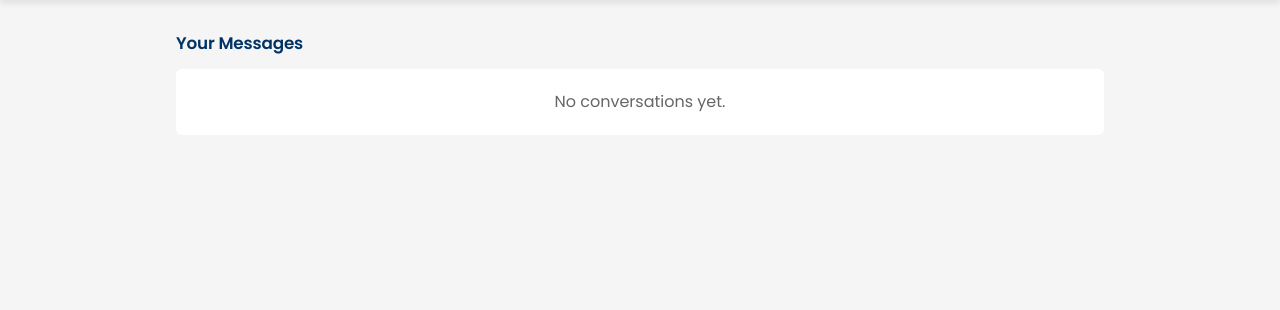
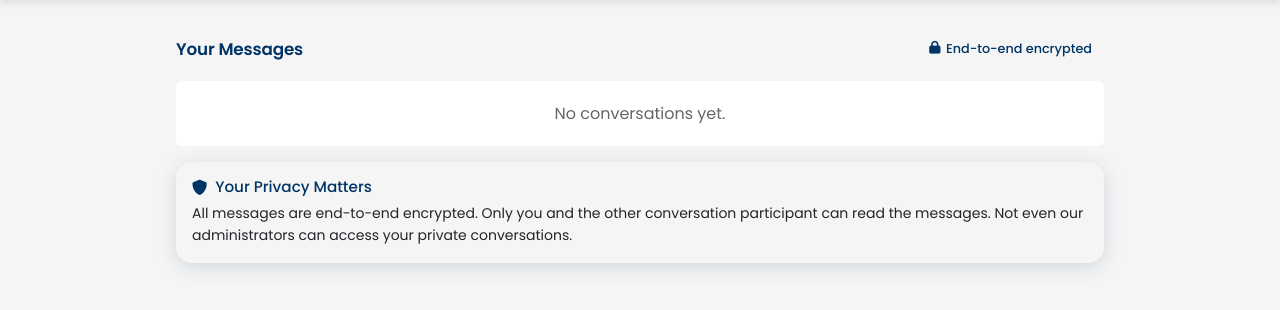
Before and after one commit to OpenSell-Creator/OpenSellRepo, a Django app: page /inbox/ in a window 1280 px wide. Shown: the part 86-396 px from the top of the page. Run offline with Django 5.2, Linux system fonts and the light colour scheme; the visitor is signed in with stand-in values (Sample User, id 1); data that the repository does not hold is empty; some libraries are stand-ins or nearby versions.

Commit message:
add encryption info to the templates
add encryption info to the templates for trust

```diff
--- a/templates/messages/inbox.html
+++ b/templates/messages/inbox.html
@@ -1,8 +1,13 @@
 {% extends 'messages/base.html' %}
-
 {% block messages_content %}
-    <h4 class="mb-3 inbox-title">Your Messages</h4>
+<div class="d-flex justify-content-between align-items-center mb-3">
+<h4 class="inbox-title">Your Messages</h4>
+<div class="encryption-badge">
+<i class="fas fa-lock"></i> End-to-end encrypted
+</div>
+</div>
 {% for conversation in page_obj %}
+    {% with last_message=conversation.get_last_message %}
     <div class="conversation-card card mb-3">
         <a href="{% url 'conversation_detail' conversation.id %}" class="text-decoration-none conversation-link">
             <div class="card-body">
@@ -22,24 +27,31 @@
                             <span class="badge unread-badge rounded-pill">{{ conversation.unread_count }}</span>
                         {% endif %}
                         <small class="conversation-date d-block">{{ conversation.updated_at|date:"M d, Y" }}</small>
-                            {% if conversation.messages.exists %}
-                                {% with last_message=conversation.messages.last %}
+                        {% if last_message %}
                             <small class="conversation-preview text-truncate d-block" style="max-width: 200px;">
-                                        {{ last_message.content }}
+                                <i class="fas fa-lock-alt encryption-icon"></i> {{ last_message.content }}
                             </small>
-                                {% endwith %}
                         {% endif %}
                     </div>
                 </div>
             </div>
         </a>
     </div>
+    {% endwith %}
 {% empty %}
     <div class="empty-state text-center p-4 rounded">
         <p class="mb-0">No conversations yet.</p>
     </div>
 {% endfor %}
 
+<div class="encryption-info-card mt-3 mb-4">
+    <div class="card">
+        <div class="card-body">
+            <h6 class="card-title"><i class="fas fa-shield-alt"></i> Your Privacy Matters</h6>
+            <p class="card-text small">All messages are end-to-end encrypted. Only you and the other conversation participant can read the messages. Not even our administrators can access your private conversations.</p>
+        </div>
+    </div>
+</div>
 {% if page_obj.has_other_pages %}
 <nav aria-label="Conversations pagination" class="mt-4">
     <ul class="pagination justify-content-center">
@@ -51,7 +63,6 @@
                 <a class="page-link" href="?page={{ page_obj.previous_page_number }}">Previous</a>
             </li>
         {% endif %}
-
     <li class="page-item disabled">
         <span class="page-link">Page {{ page_obj.number }} of {{ page_obj.paginator.num_pages }}</span>
     </li>
@@ -67,13 +78,49 @@
 </ul>
 </nav>
 {% endif %}
+<style>
+    /* Encryption Badge & Info */
+    .encryption-badge {
+        background-color: rgba(var(--primary-rgb), 0.1);
+        color: var(--primary-color);
+        padding: 0.35rem 0.75rem;
+        border-radius: 1rem;
+        font-size: var(--font-size-sm);
+        font-weight: 500;
+        display: flex;
+        align-items: center;
+        gap: 0.35rem;
+    }
 
-<style>
+    .encryption-icon {
+        font-size: 10px;
+        opacity: 0.7;
+        margin-right: 3px;
+    }
+
+    .encryption-info-card {
+        border-radius: var(--radius-md);
+    }
+
+    .encryption-info-card .card {
+        border-color: var(--primary-color);
+        background-color: rgba(var(--primary-rgb), 0.05);
+    }
+
+    .encryption-info-card .card-title {
+        color: var(--primary-color);
+        font-size: 0.95rem;
+        display: flex;
+        align-items: center;
+        gap: 0.5rem;
+    }
+
     /* Inbox Title */
     .inbox-title {
         color: var(--text-primary);
         font-weight: 600;
         letter-spacing: -0.01em;
+        margin-bottom: 0;
     }
 
     /* Conversation Cards */
@@ -163,9 +210,15 @@
     [data-bs-theme="dark"] .empty-state {
         background-color: rgba(255, 255, 255, 0.05);
     }
+
+    [data-bs-theme="dark"] .encryption-info-card .card {
+        background-color: rgba(var(--primary-rgb), 0.15);
+    }
+
+    [data-bs-theme="dark"] .encryption-badge {
+        background-color: rgba(var(--primary-rgb), 0.25);
+    }
 </style>
 {% endblock %}
-
 {% block 'Footer'%}
-
 {% endblock%}
```
Also changed, not shown: templates/messages/conversation_detail.html (+47 -1 lines). Lines whose indentation alone changed are shown as unchanged.
